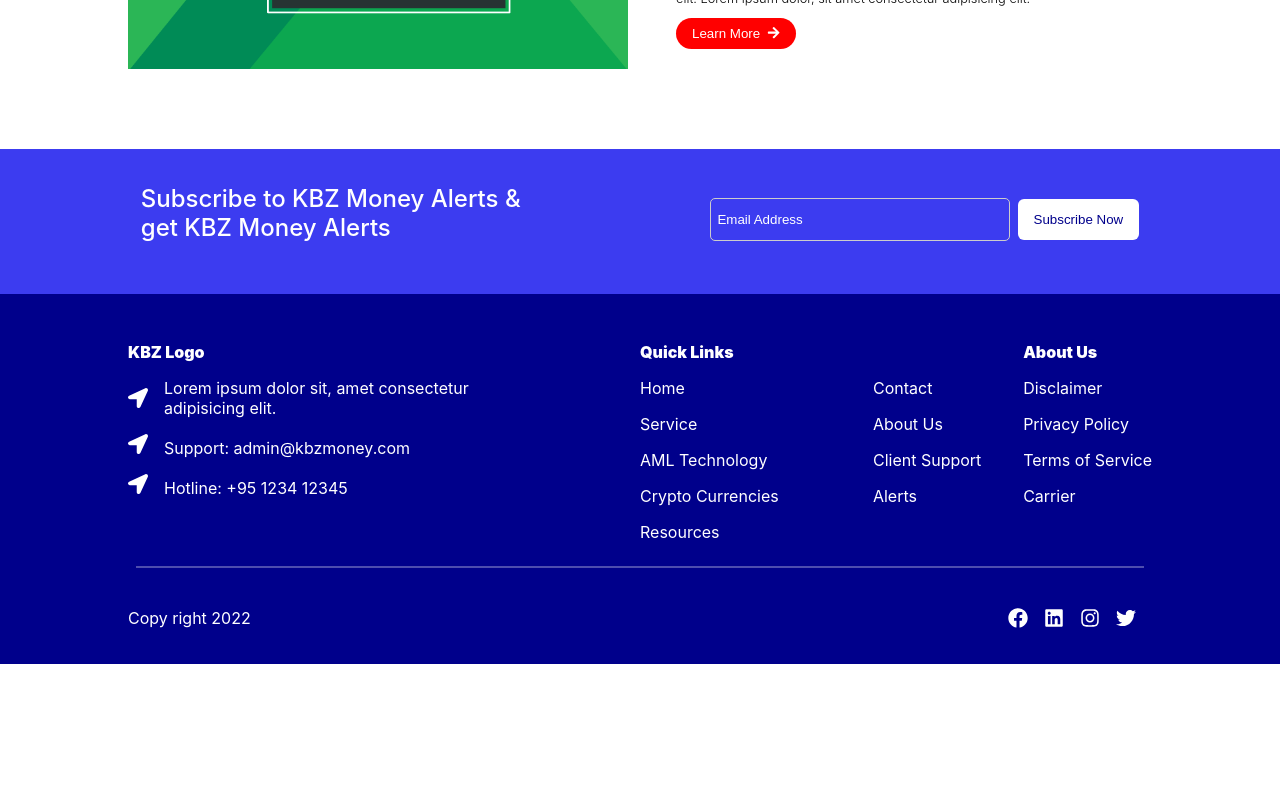
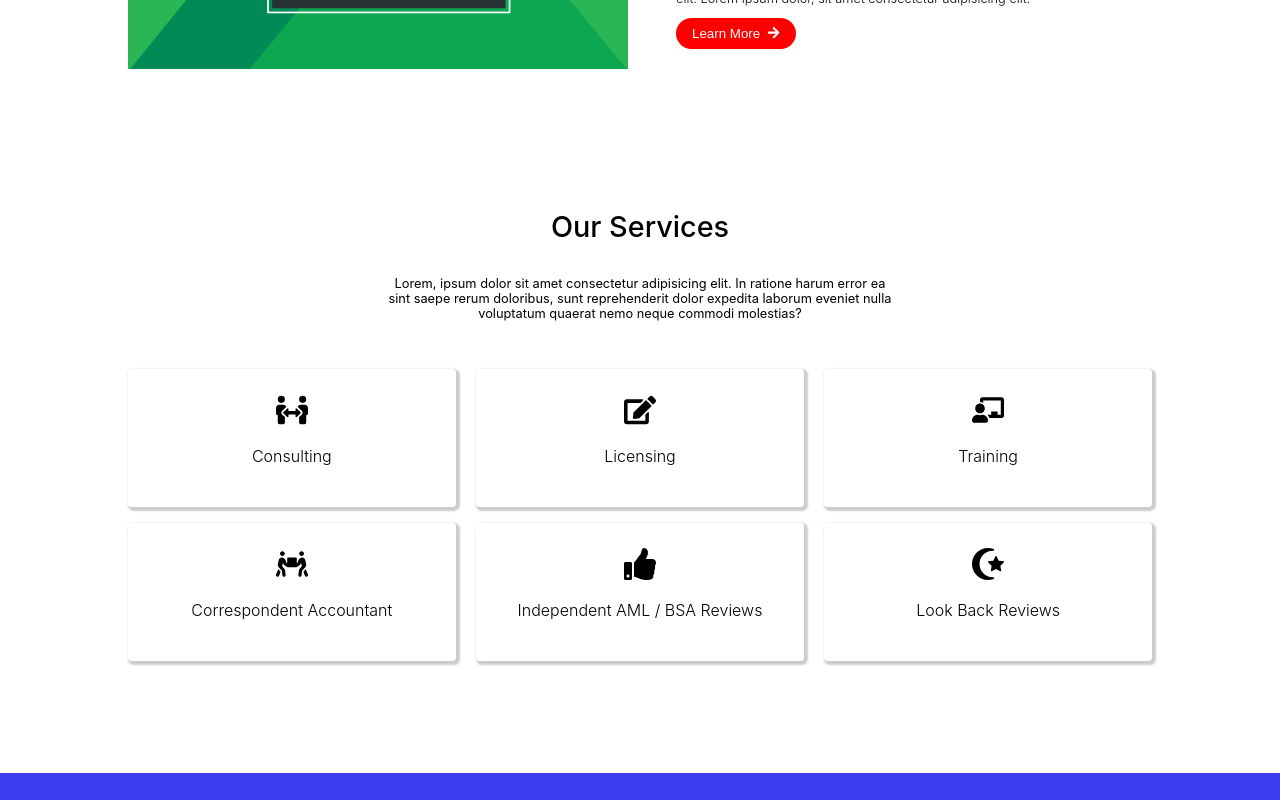
Before and after one commit to SaiHLu/test, a Next.js app: page / in a window 1280 px wide. Shown: the part 2260-3060 px from the top of the page. Before the commit the page ends 2924 px from the top, so only its background shows below. Built offline with nearby package versions, Linux system fonts and the light colour scheme.

Commit message:
feat: home page our service component

```diff
--- /dev/null
+++ b/components/frontend/Service.module.css
@@ -0,0 +1,37 @@
+.container {
+  width: 80%;
+  margin: 0 auto;
+  padding: 3rem 0 6rem 0;
+}
+
+.service_info {
+  text-align: center;
+  margin-bottom: 3rem;
+}
+
+.service_info > h3 {
+  font-size: 1.8rem;
+  margin-bottom: 2rem;
+  font-weight: 500;
+}
+
+.service_info > p {
+  font-size: 0.8rem;
+  width: 50%;
+  margin-left: auto;
+  margin-right: auto;
+}
+
+.service_section {
+  display: flex;
+  justify-content: space-between;
+  flex-wrap: wrap;
+  column-gap: 1rem;
+  row-gap: 1rem;
+}
+
+@media only screen and (max-width: 768px) {
+  .service_info > p {
+    width: 100%;
+  }
+}
--- /dev/null
+++ b/components/frontend/Service.tsx
@@ -0,0 +1,37 @@
+import React from 'react'
+import {
+  FaChalkboardTeacher,
+  FaEdit,
+  FaPeopleArrows,
+  FaPeopleCarry,
+  FaStarAndCrescent,
+  FaThumbsUp,
+} from 'react-icons/fa'
+import ServiceCard from './base/ServiceCard'
+import styles from './Service.module.css'
+
+const Service = () => {
+  return (
+    <div className={styles.container}>
+      <section className={styles.service_info}>
+        <h3>Our Services</h3>
+        <p>
+          Lorem, ipsum dolor sit amet consectetur adipisicing elit. In ratione
+          harum error ea sint saepe rerum doloribus, sunt reprehenderit dolor
+          expedita laborum eveniet nulla voluptatum quaerat nemo neque commodi
+          molestias?
+        </p>
+      </section>
+      <section className={styles.service_section}>
+        <ServiceCard Icon={FaPeopleArrows} text="Consulting" />
+        <ServiceCard Icon={FaEdit} text="Licensing" />
+        <ServiceCard Icon={FaChalkboardTeacher} text="Training" />
+        <ServiceCard Icon={FaPeopleCarry} text="Correspondent Accountant" />
+        <ServiceCard Icon={FaThumbsUp} text="Independent AML / BSA Reviews" />
+        <ServiceCard Icon={FaStarAndCrescent} text="Look Back Reviews" />
+      </section>
+    </div>
+  )
+}
+
+export default Service
--- /dev/null
+++ b/components/frontend/base/ServiceCard.module.css
@@ -0,0 +1,27 @@
+.card {
+  padding: 1.5rem 2rem;
+  text-align: center;
+  border: 1px solid #fff;
+  border-radius: 4px;
+  width: 32%;
+  box-shadow: 2px 2px 2px 2px #ccc;
+}
+
+.card:hover {
+  border: 1px solid blue;
+  cursor: pointer;
+}
+
+.card > p {
+  font-weight: 300;
+}
+
+.icon_size {
+  font-size: 2rem;
+}
+
+@media only screen and (max-width: 768px) {
+  .card {
+    width: 100%;
+  }
+}
--- /dev/null
+++ b/components/frontend/base/ServiceCard.tsx
@@ -0,0 +1,20 @@
+import React from 'react'
+import { IconType } from 'react-icons'
+import { FaEdit } from 'react-icons/fa'
+import styles from './ServiceCard.module.css'
+
+export interface IServiceCardProps {
+  Icon: IconType
+  text: string
+}
+
+const ServiceCard: React.FC<IServiceCardProps> = ({ Icon, text }) => {
+  return (
+    <div className={styles.card}>
+      <Icon className={styles.icon_size} />
+      <p>{text}</p>
+    </div>
+  )
+}
+
+export default ServiceCard
--- a/package.json
+++ b/package.json
@@ -36,6 +36,7 @@
     "@types/node": "18.0.0",
     "@types/react": "18.0.14",
     "@types/react-dom": "18.0.5",
+    "@types/react-icons": "^3.0.0",
     "eslint": "8.17.0",
     "eslint-config-next": "12.1.6",
     "eslint-config-prettier": "^8.5.0",
--- a/pages/index.tsx
+++ b/pages/index.tsx
@@ -2,6 +2,7 @@ import Challenge from 'components/frontend/Challenge'
 import HeroSection from 'components/frontend/HeroSection'
 import Industry from 'components/frontend/Industry'
 import OurSolution from 'components/frontend/OurSolution'
+import Service from 'components/frontend/Service'
 import Subscription from 'components/frontend/Subscription'
 import { NextPageWithLayout } from './page'
 
@@ -16,6 +17,8 @@ const Home: NextPageWithLayout = () => {
 
       <Industry />
 
+      <Service />
+
       <Subscription />
     </div>
   )
```
Also changed, not shown: 1 other file (tests, documents, lock files or other folders).
